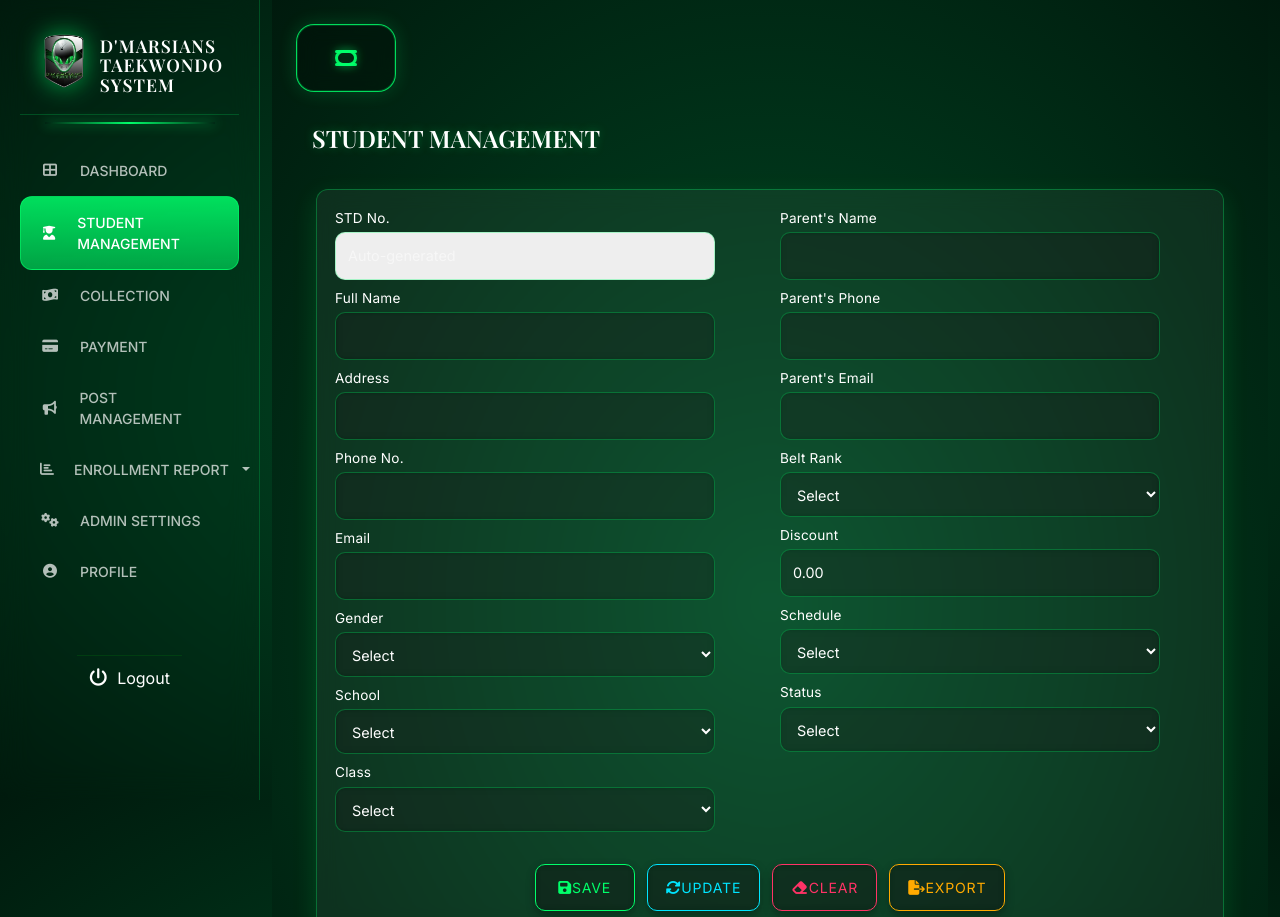
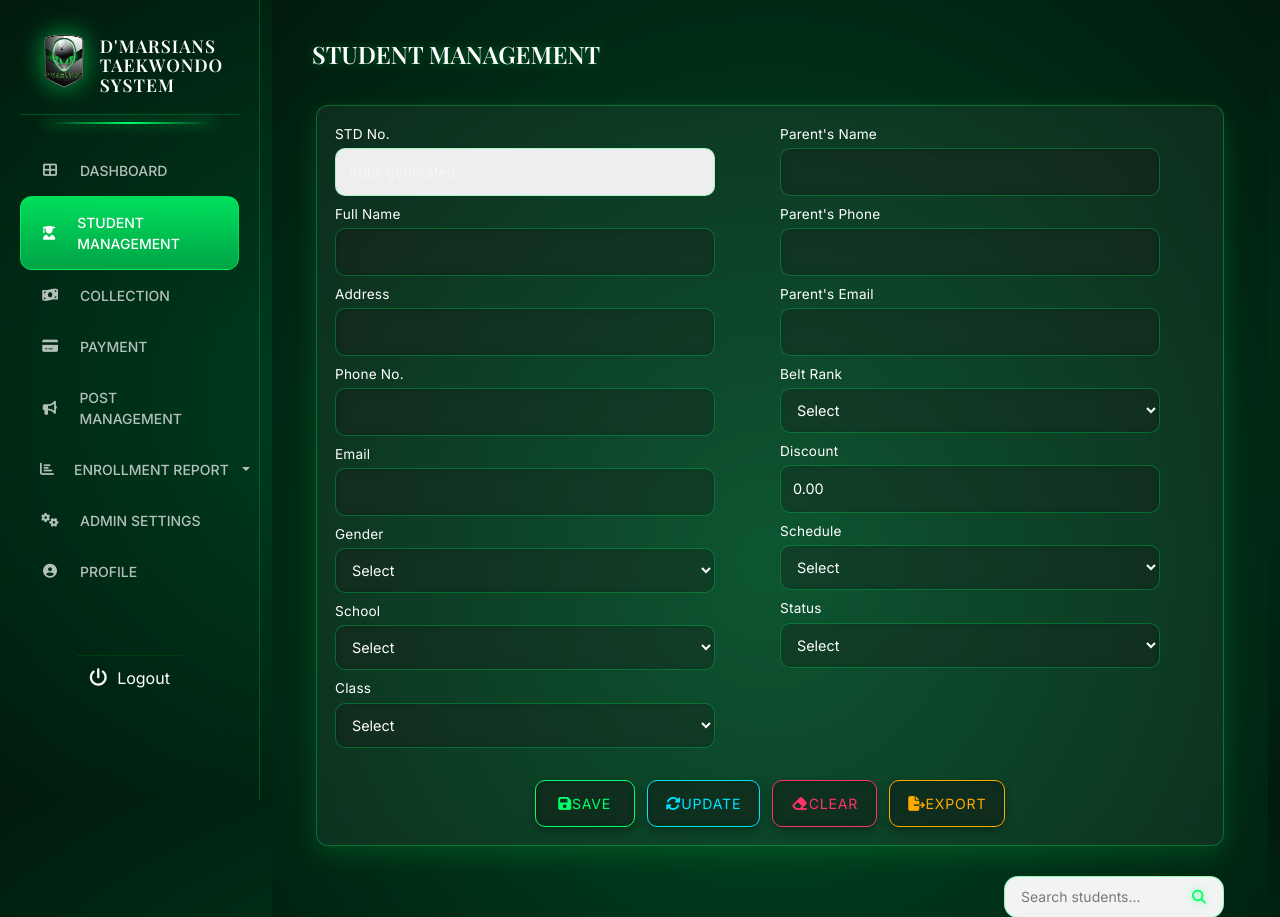
Before and after one commit to Helman143/Dmarsian, a PHP site: page /ingest/admin_student_management.php in a window 1280 px wide. Shown: the top 917 px of the page. Run offline with PHP 8.4, Linux system fonts and the light colour scheme; a user stored in the database is signed in; data comes from the database, SQL or seed files in the repository; some web fonts are replaced.

Commit message:
Fix hamburger menu visibility on desktop in admin student management

```diff
--- a/Styles/admin_student_management.css
+++ b/Styles/admin_student_management.css
@@ -201,7 +201,7 @@
     border: 1.5px solid rgba(0, 255, 106, 0.85) !important;
     background: rgba(0, 0, 0, 0.25) !important;
     color: rgba(0, 255, 106, 0.95) !important;
-    display: inline-flex !important;
+    display: inline-flex;
     align-items: center;
     justify-content: center;
     box-shadow:
```
